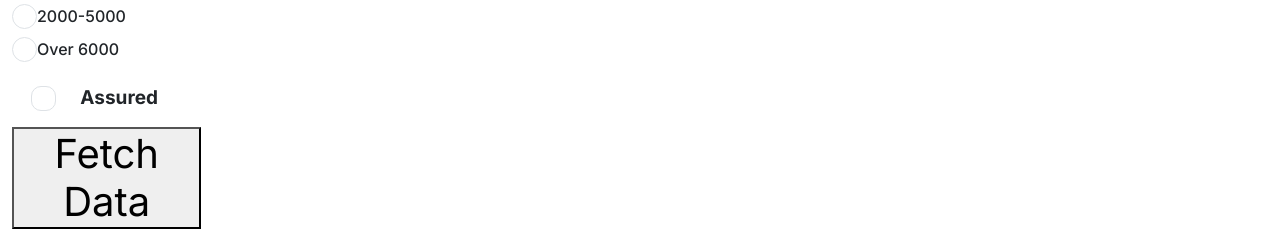
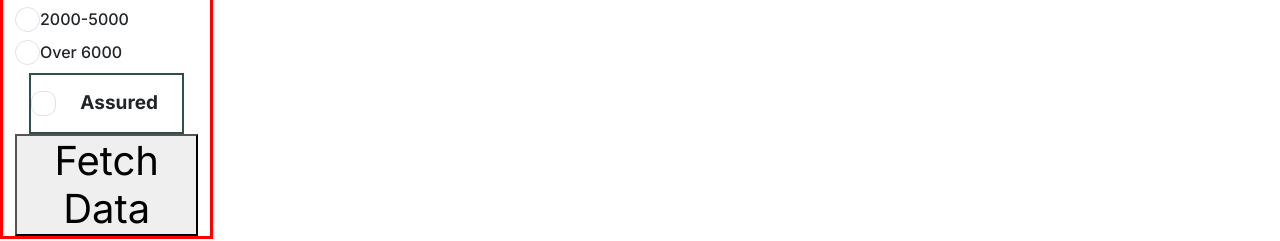
Before and after one commit to KashyapAmanSingh/Cart, a Next.js app: page / in a window 1280 px wide. Shown: the part 477-718 px from the top of the page. Built offline with nearby package versions, Linux system fonts and the light colour scheme; no server answers; the database is empty.

Commit message:
Feat- Image Uploader for profile

```diff
--- a/src/Component/UserProfile/UserProfile.js
+++ b/src/Component/UserProfile/UserProfile.js
@@ -25,8 +25,8 @@
   const entries = Object.entries(fieldNamesMapping);
 
   return (
-    <div className="container">
-      <div className="row">
+    <div className="container ">
+      <div className="row mx-5">
         <div className="col-sm-3 mb-4">
           <div className="card card-style1 my-2 mt-5 border-0">
             <div className="card-body d-flex justify-content-center p-1-9 p-sm-2-3 p-md-6 p-lg-7">
--- a/src/app/globals.css
+++ b/src/app/globals.css
@@ -1,4 +1,4 @@
-:root {
+  /* :root {
   --max-width: 1100px;
   --border-radius: 12px;
   --font-mono: ui-monospace, Menlo, Monaco, 'Cascadia Mono', 'Segoe UI Mono',
@@ -104,7 +104,7 @@
   html {
     color-scheme: dark;
   }
-}
+} */
 
 
 .categ{
@@ -128,3 +128,23 @@
 .icon-hover:hover i {
   color: #3b71ca !important;
 }
+
+
+
+
+#file-upload-btn {
+  border: 3px solid red;
+  height: 8rem;
+  width: 8rem;
+  margin: 1rem;
+  display: flex;
+  flex-direction: column;
+  align-items: center;
+  justify-content: center;
+  cursor: pointer;
+}
+
+/* Hide the default file input */
+#image_input {
+  display: none;
+}
--- a/src/app/layout.js
+++ b/src/app/layout.js
@@ -4,6 +4,7 @@
 import "bootstrap/dist/css/bootstrap.min.css";
 import Navbar from "../Component/Navbar";
 import CartProvider from "@/redux/Provider";
+import "./globals.css";
 
 const inter = Inter({ subsets: ["latin"] });
 
--- a/src/middleware.js
+++ b/src/middleware.js
@@ -9,7 +9,7 @@
          * - _next/image (image optimization files)
          * - favicon.ico (favicon file)
          */
-        "/((?!api|_next/static|_next/image|favicon.ico).*)"
+          "/((?!api|_next/static|_next/image|favicon.ico).*)"
     ]
 };
 
```
Also changed, not shown: src/Component/Cloudnary.js (+7 -6 lines), src/Component/UserProfile/LogOut_In.js (added, +20 -0 lines), src/Component/UserProfile/Users.js (+154 -17 lines), 1 other file (tests, documents, lock files or other folders).
